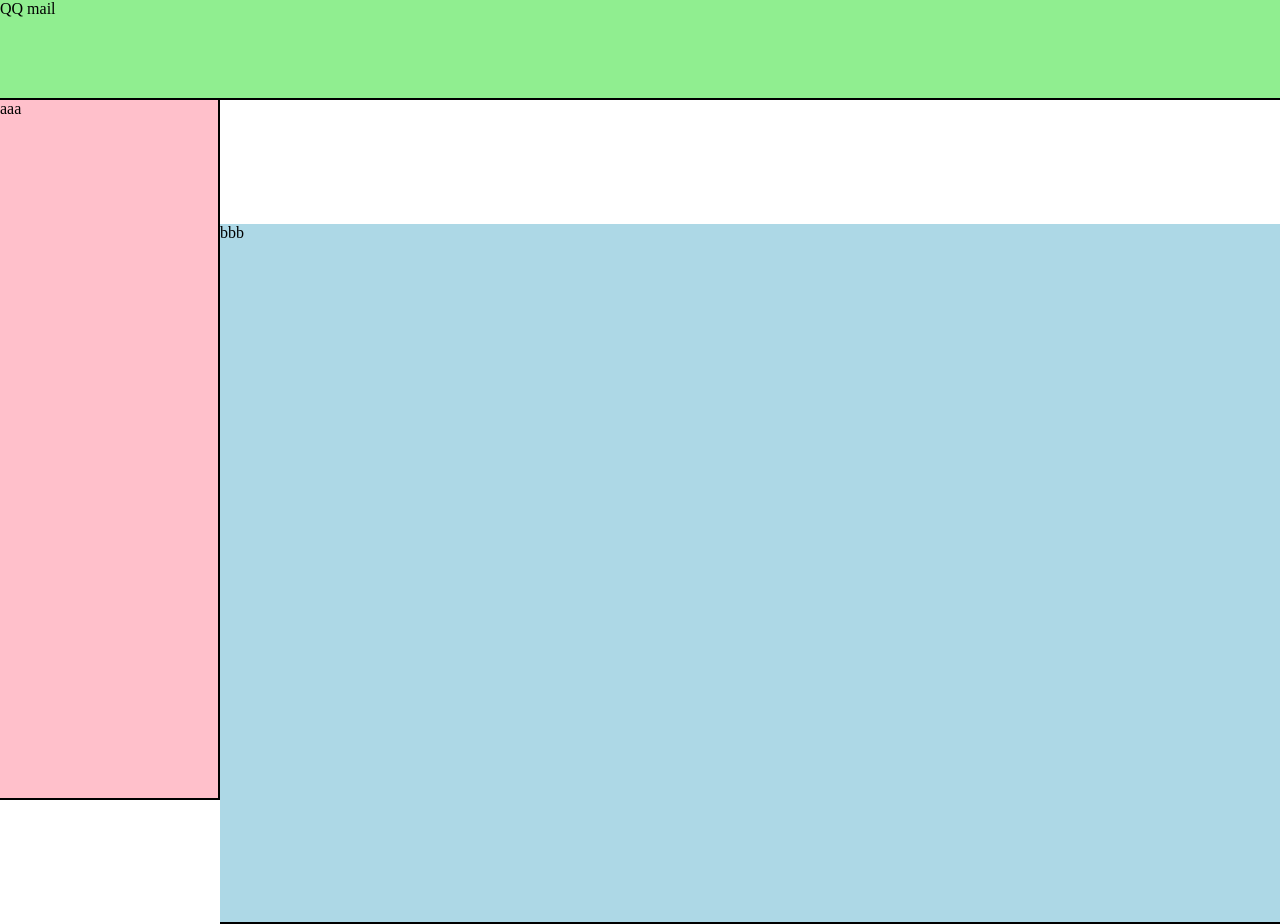
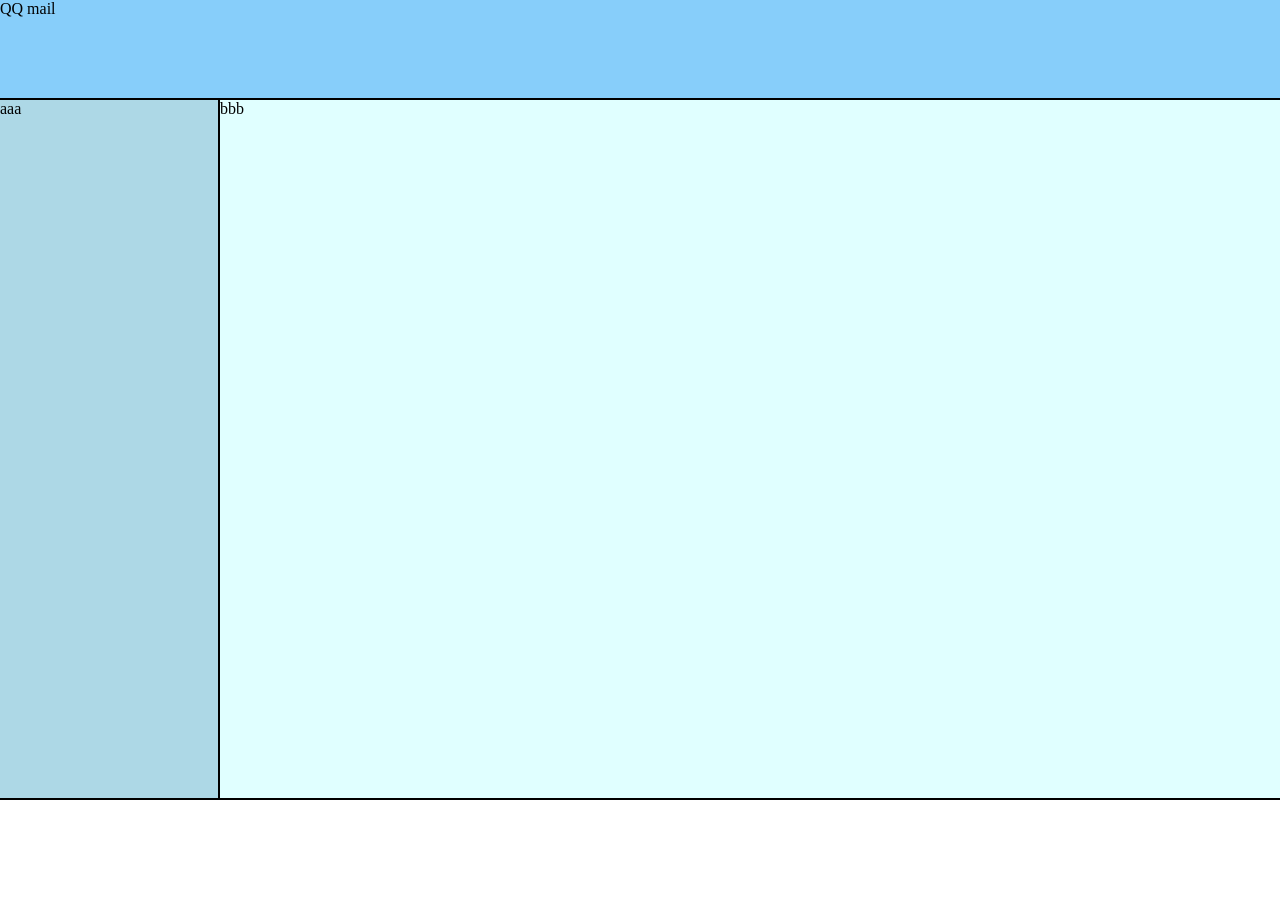
Before and after one commit to Astrid-X/Astrid-X.github.io, a plain HTML site: page miao/qq-mail.html in a window 1280 px wide. After the commit the page ends 800 px from the top, so only its background shows below. Drawn offline with Linux system fonts and the light colour scheme.

Commit message:
Update qq-mail.html

```diff
--- a/miao/qq-mail.html
+++ b/miao/qq-mail.html
@@ -11,28 +11,28 @@
       margin: 0;
       padding: 0;
     }
-    html,body {
+    html, body {
       width: 100%;
       height: 100%;
     }
     header {
       border-bottom: 2px solid;
       height: 100px;
-      background-color: lightgreen;
+      background-color: lightskyblue;
     }
-    .aaa {
+    aside {
       width:220px;
       height:calc(100% - 100px);
       border-right:2px solid;
       border-bottom: 2px solid;
-      background-color: pink;
+      background-color: lightblue;
     }
-    .bbb {
+    main {
       height:calc(100% - 100px);
       width:calc(100% - 220px);
       margin-left: 220px;
-      margin-top: -576px;
-      background-color: lightblue;
+      margin-top: calc(-100vh + 100px);
+      background-color: lightcyan;
       border-bottom: 2px solid;
     }
   </style>
@@ -42,8 +42,9 @@
 <body>
 
   <header>QQ mail</header>
-  <div class="aaa">aaa</div>
-  <div class="bbb">bbb</div>
+  <aside>aaa</aside>
+  <main>bbb</main>
+
 
 </body>
 
```
